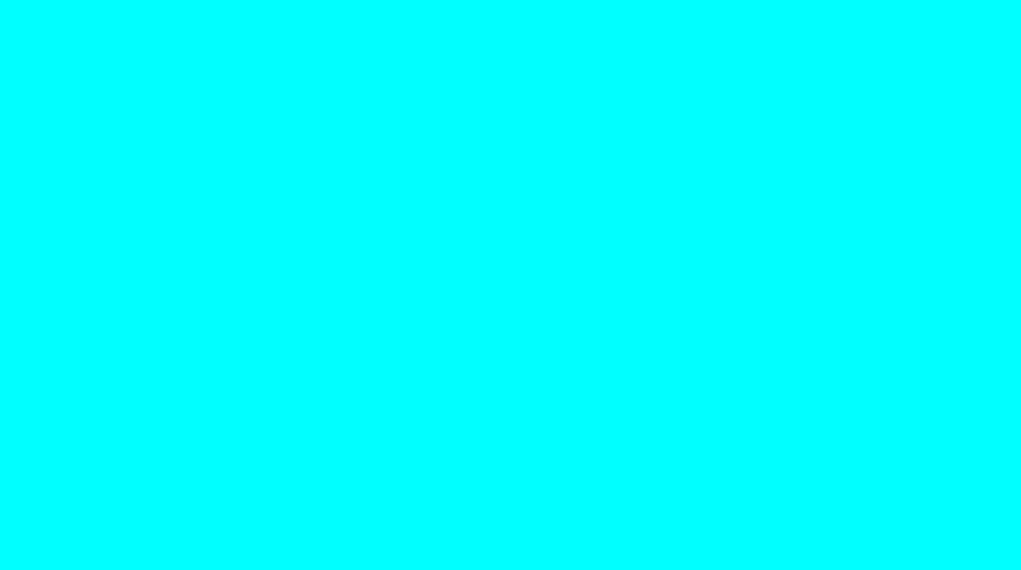
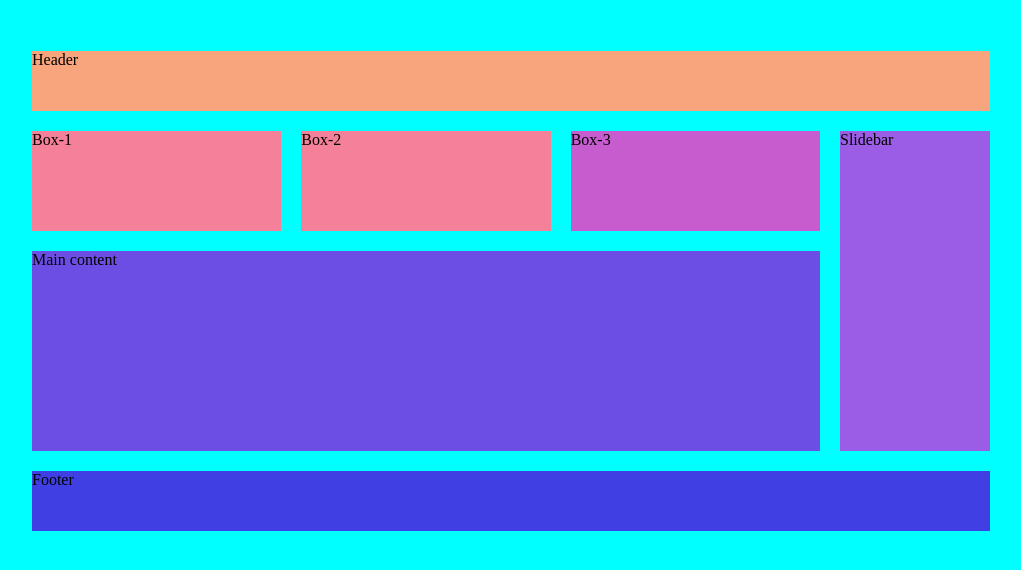
Before and after one commit to ishisingh/YT.github.io, a plain HTML site: page index.html in a window 1280 px wide. Shown: the whole page, without its empty margins (129-1150 px from the left). Drawn offline with Linux system fonts and the light colour scheme.

Commit message:
New changes in the file

```diff
--- a/index.html
+++ b/index.html
@@ -3,9 +3,18 @@
 <head>
     <meta charset="UTF-8">
     <meta name="viewport" content="width=device-width, initial-scale=1.0">
-    <title>YT</title>
+    <link rel="stylesheet" type="text/css" href="style.css">
+    <title>Css grid</title>
 </head>
 <body style="background-color: aqua;">
-
+    <main>
+        <div class="div-1">Header</div>
+        <div class="div-2">Box-1</div>
+        <div class="div-2">Box-2</div>
+        <div class="div-4">Box-3</div>
+        <div class="div-5">Slidebar</div>
+        <div class="div-6">Main content</div>
+        <div class="div-7">Footer</div>
+    </main>
 </body>
 </html>
--- /dev/null
+++ b/style.css
@@ -0,0 +1,39 @@
+*{margin: 0; padding: 0;
+box-sizing: border-box;}
+
+main{
+    width: 75%; margin: 50px auto;
+    border: 1px solid aqua;
+    display: grid;
+    grid-template-rows: 60px 100px 200px;
+    grid-template-columns: repeat(3, 1fr)150px;
+    grid-gap: 20px;
+}
+
+.div-1{
+    background-color: #F8A57D;
+    grid-column: 1/-1;
+}
+.div-2{
+    background-color: #F58099;
+}
+.div-3{
+    background-color: #f15bb5;
+}
+.div-4{
+    background-color: #C65CCD;
+}
+.div-5{
+    background-color: #9B5DE5;
+    grid-row: 2/4;
+    grid-column: 4/5;
+}
+.div-6{
+    background-color: #6D4EE4;
+    grid-column: 1/4;
+}
+.div-7{
+    background-color: #3F3FE3;
+    grid-column: 1/-1;
+    height: 60px;
+}
```
